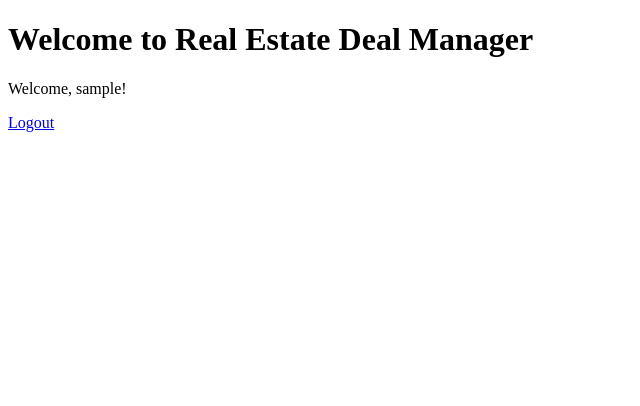
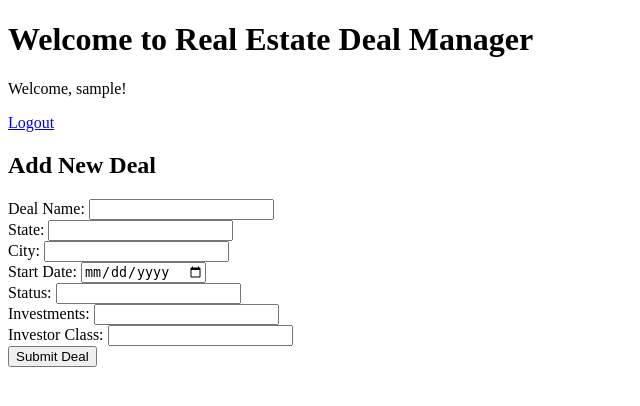
Before and after one commit to LionsrockCM/WildOakDealsApp, a Flask app: page / in a window 1280 px wide. Shown: the top 406 px of the page, without its empty margins (0-640 px from the left). Run offline with Flask 3, Linux system fonts and the light colour scheme; the visitor is signed in with stand-in values (Sample User, id 1).

Commit message:
Assistant checkpoint: Added deal intake form to home.html
Assistant generated file changes:
- templates/home.html: Add deal intake form
- main.py: Update deals route to handle form data

---

User prompt:

Add a deal intake form to home.html in the templates folder of this Flask app. The form should use POST method to /api/deals, with input fields for Deal Name (text), State (text), City (text), Start Date (date), Status (text), including HTML5 validation (required fields) and a Submit button. Do not add styling (CSS) at this time.

```diff
--- a/main.py
+++ b/main.py
@@ -62,7 +62,11 @@ def logout():
 @login_required
 def deals():
     if request.method == 'POST':
-        data = request.json
+        if request.is_json:
+            data = request.json
+        else:
+            data = request.form
+
         new_deal = Deal(
             deal_name=data['deal_name'],
             state=data['state'],
@@ -75,7 +79,11 @@ def deals():
         )
         db.session.add(new_deal)
         db.session.commit()
-        return jsonify({'id': new_deal.id}), 201
+
+        if request.is_json:
+            return jsonify({'id': new_deal.id}), 201
+        else:
+            return redirect(url_for('home'))
 
     deals = Deal.query.filter_by(user_id=current_user.id).all()
     return jsonify([{
--- a/templates/home.html
+++ b/templates/home.html
@@ -9,6 +9,39 @@
     {% if current_user.is_authenticated %}
         <p>Welcome, {{ current_user.username }}!</p>
         <a href="{{ url_for('logout') }}">Logout</a>
+
+        <h2>Add New Deal</h2>
+        <form id="dealForm" action="/api/deals" method="POST">
+            <div>
+                <label for="deal_name">Deal Name:</label>
+                <input type="text" id="deal_name" name="deal_name" required>
+            </div>
+            <div>
+                <label for="state">State:</label>
+                <input type="text" id="state" name="state" required>
+            </div>
+            <div>
+                <label for="city">City:</label>
+                <input type="text" id="city" name="city" required>
+            </div>
+            <div>
+                <label for="start_date">Start Date:</label>
+                <input type="date" id="start_date" name="start_date" required>
+            </div>
+            <div>
+                <label for="status">Status:</label>
+                <input type="text" id="status" name="status" required>
+            </div>
+            <div>
+                <label for="investments">Investments:</label>
+                <input type="number" id="investments" name="investments" step="0.01" required>
+            </div>
+            <div>
+                <label for="investor_class">Investor Class:</label>
+                <input type="text" id="investor_class" name="investor_class" required>
+            </div>
+            <button type="submit">Submit Deal</button>
+        </form>
     {% else %}
         <a href="{{ url_for('login') }}">Login</a>
     {% endif %}
```
